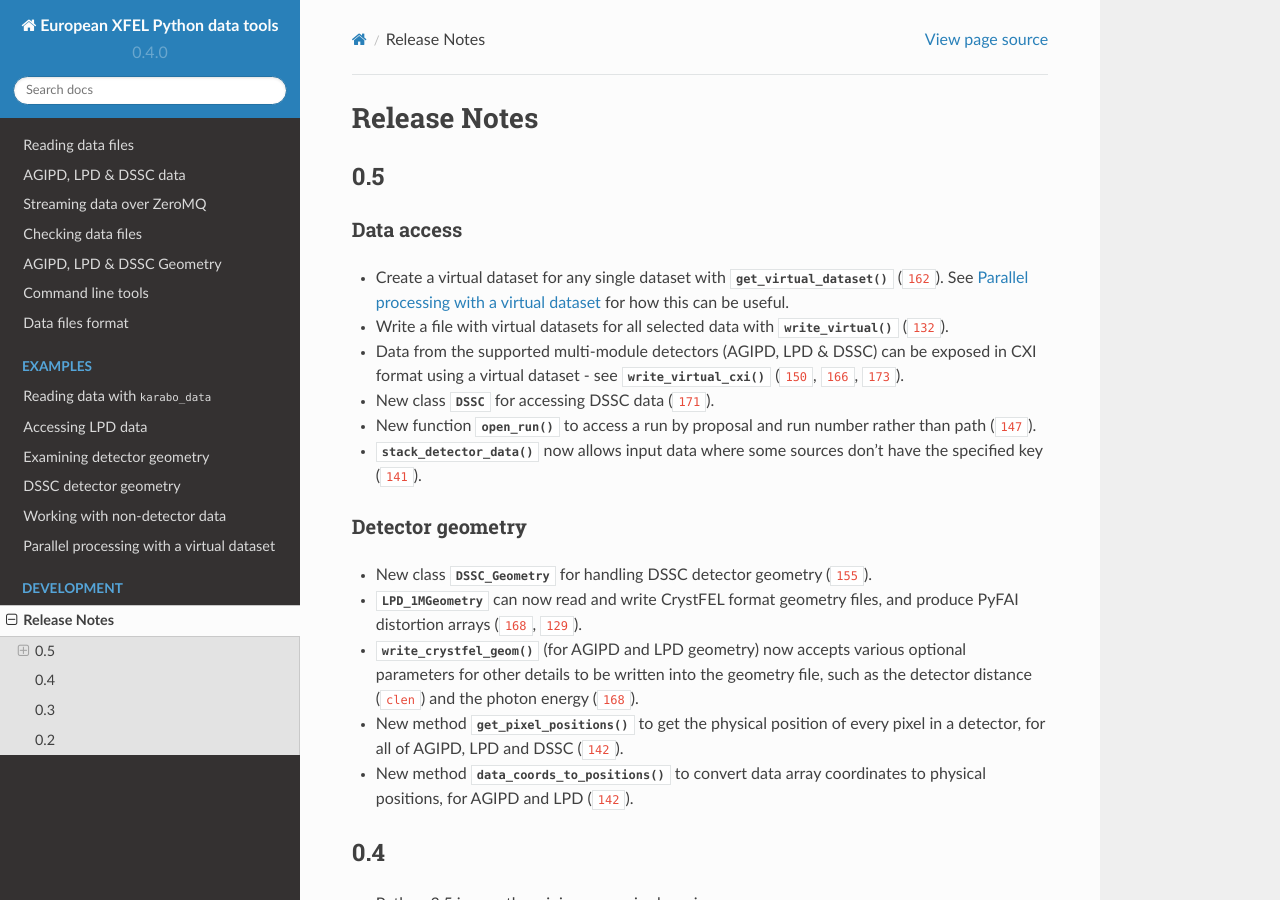
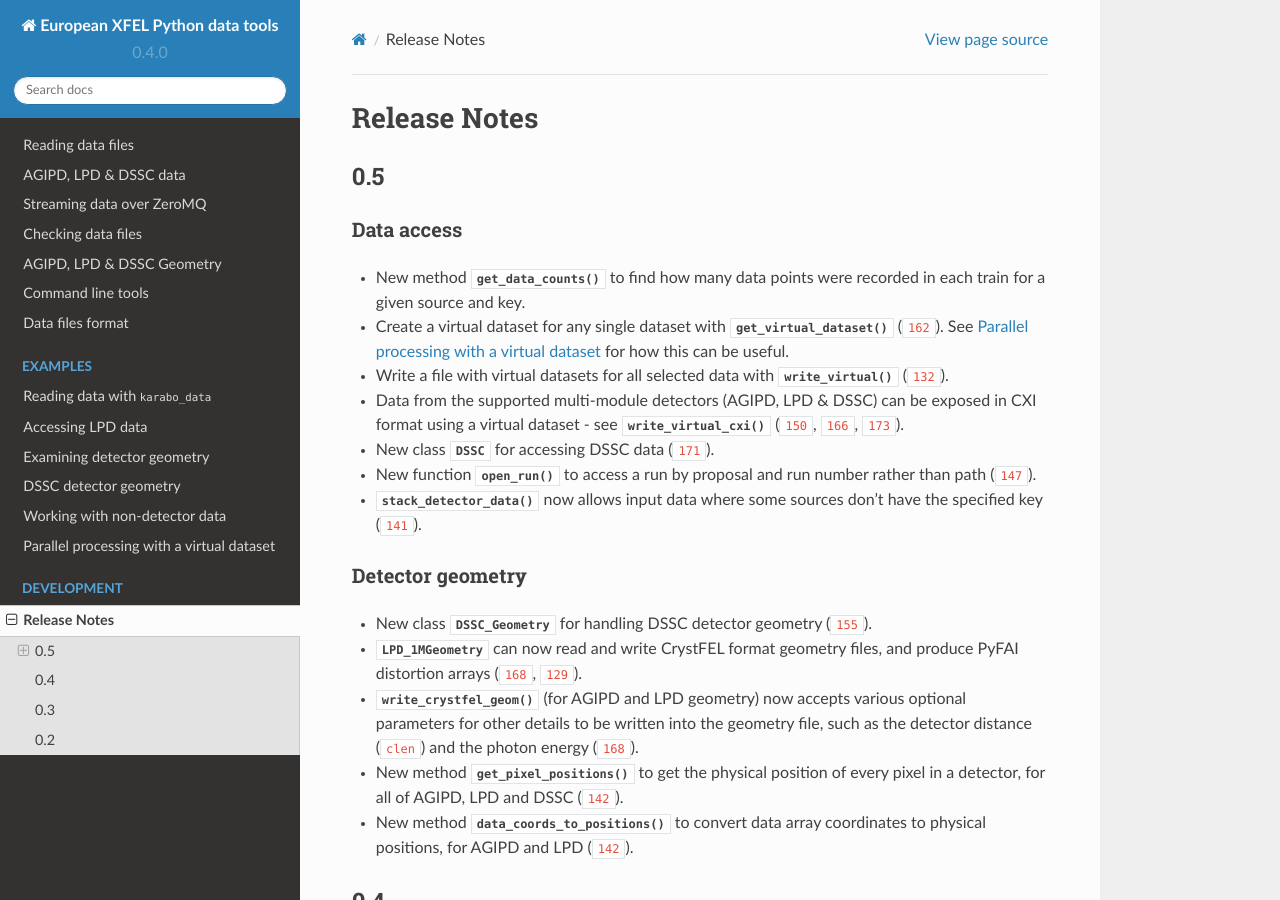
Before and after one commit to European-XFEL/karabo_data, a Sphinx documentation site: the page built from docs/changelog.rst, in a window 1280 px wide and 900 px high. Built offline with Sphinx 7.4.7 and the Read the Docs theme 2.0.0, drawn with Linux system fonts in a browser that asks for light colours; pages that are not in the unit, such as notebooks, are missing from menus; cross-references to code outside the pages are shown as plain code.

Commit message:
Add get_data_counts method to changelog

```diff
--- a/docs/changelog.rst
+++ b/docs/changelog.rst
@@ -7,6 +7,8 @@ Release Notes
 Data access
 ~~~~~~~~~~~
 
+- New method :meth:`~.get_data_counts` to find how many data points were
+  recorded in each train for a given source and key.
 - Create a virtual dataset for any single dataset with
   :meth:`~.get_virtual_dataset` (:ghpull:`162`).
   See :doc:`parallel_example` for how this can be useful.
```
